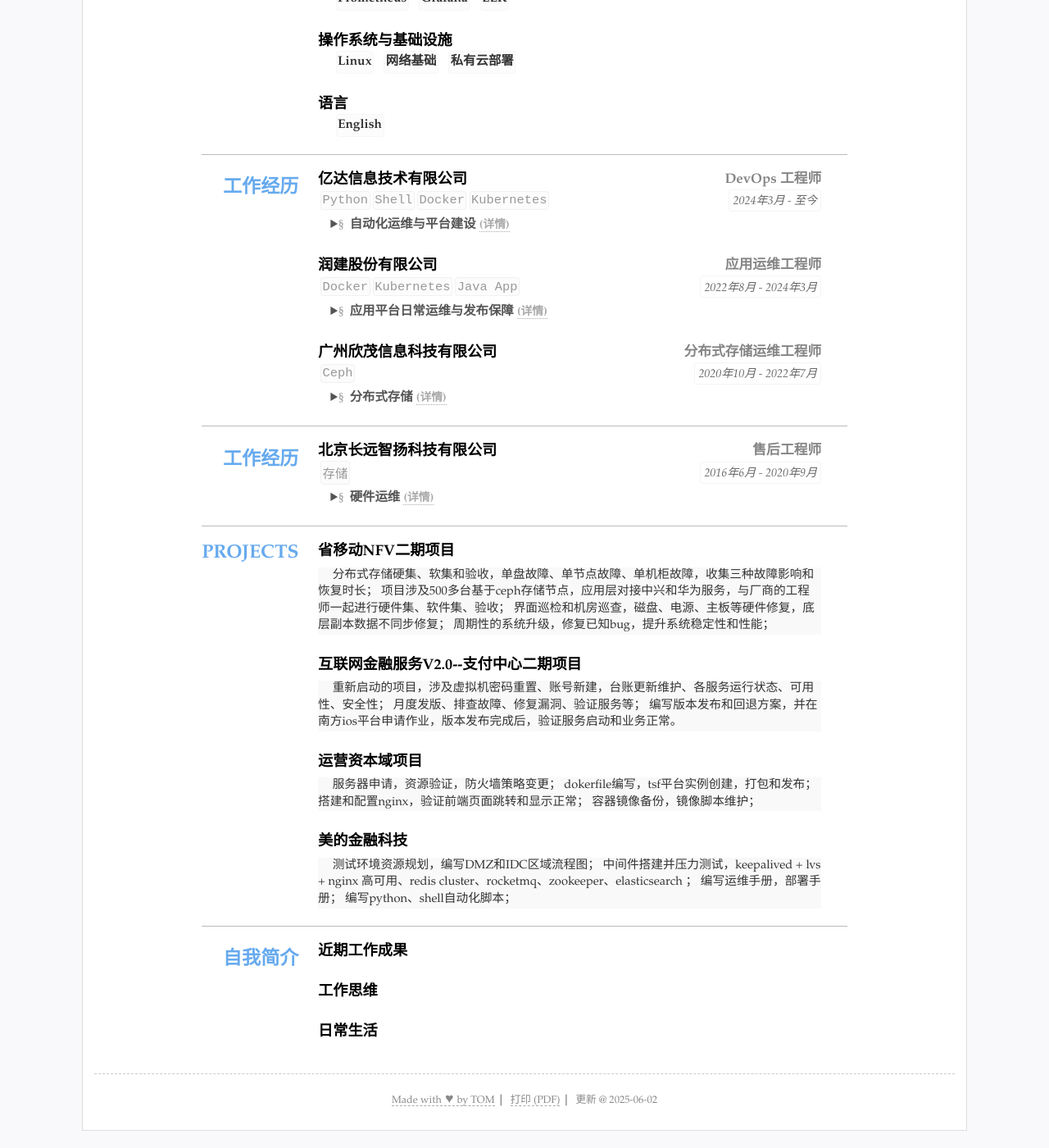
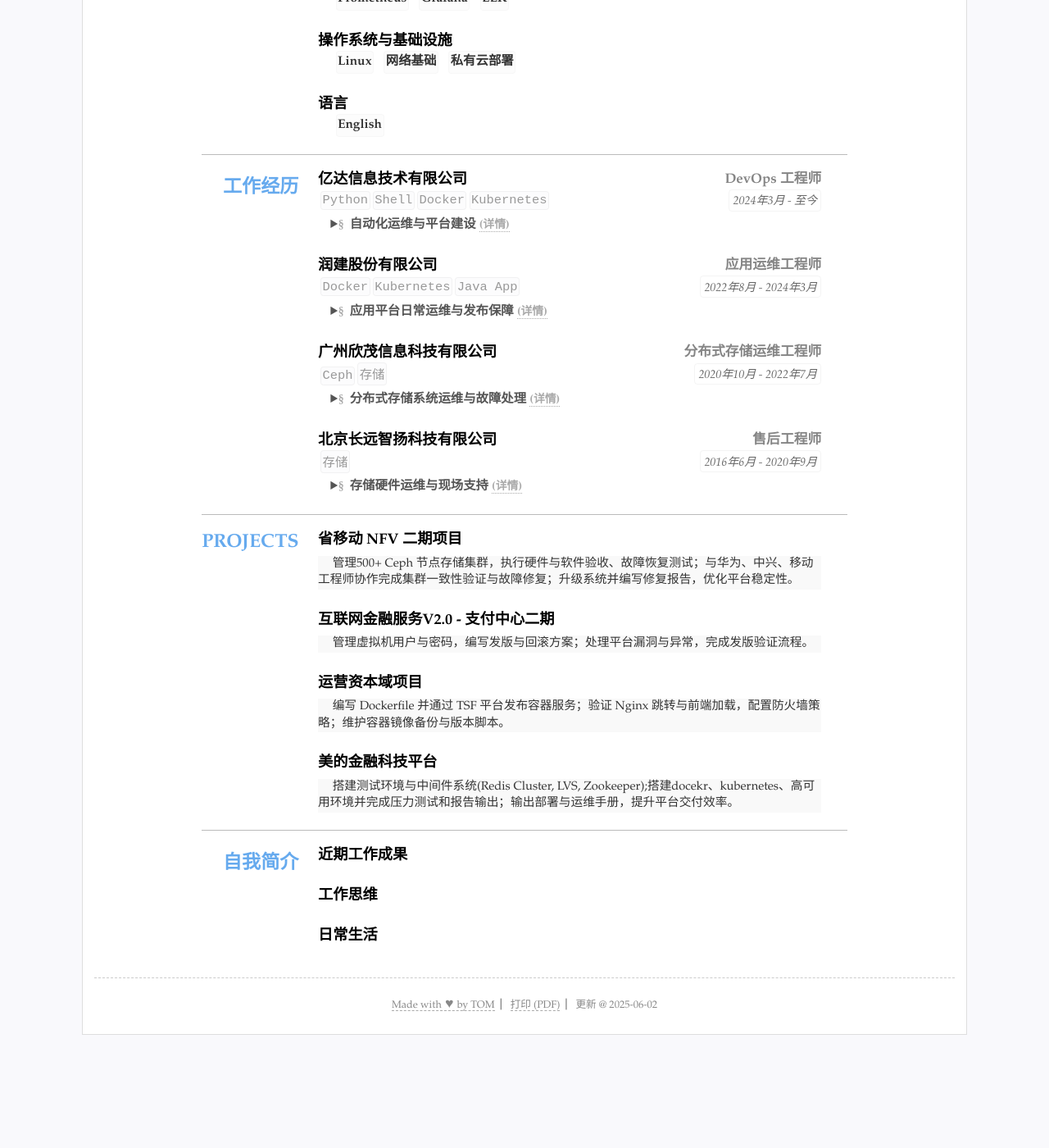
Before and after one commit to YogaTom/resume, a Jekyll site: the page built from index.html, in a window 1280 px wide and 1400 px high, scrolled down 682 px. Shown: the whole window at 82% size. Built offline with Jekyll 4.4.1, drawn with Linux system fonts in a browser that asks for light colours; after the commit the page ends 1965 px from its top, so only the background shows below that.

Commit message:
Update resume.yml

```diff
--- a/_data/resume.yml
+++ b/_data/resume.yml
@@ -81,59 +81,52 @@ main: #简历主要内容，
 
   - title: 广州欣茂信息科技有限公司
     sub: 分布式存储运维工程师
-    duration: "2020年10月 - 2022年7月"
-    tags:
-    - Ceph
-    summary: 分布式存储
-    detail: 负责广东移动5GC二期项目的浪潮ceph存储运维，日常维护、界面巡检和命令行界面巡检；
-            保障分布式存储系统的正常运行，更换坏的备件，加载升级补丁等；
-            参与与移动客户的会议沟通、方案编写和故障案例编写；
+    duration: 2020年10月 - 2022年7月
+    tags: [Ceph, 存储]
+    summary: 分布式存储系统运维与故障处理
+    detail:
+      - 负责广东移动5GC二期浪潮 Ceph 存储维护，管理 500+ 节点。
+      - 完成系统巡检、备件更换、补丁升级与数据同步修复。
+      - 编写案例文档与技术方案，协助与客户沟通推进交付。
 
-- type: experience
-  name: 工作经历
-  content:
   - title: 北京长远智扬科技有限公司
     sub: 售后工程师
-    duration: "2016年6月 - 2020年9月"
-    tags:
-    - 存储
-    summary: 硬件运维
-    detail: 日立存储的ISP公司，负责广东省内三大运行商（电信、移动、联通）、各大银行、证券等大中小企业的售后维护、微码升级等工作；
-            根据官网提供的手册（纯英文），在客户IDC现场分析和解决设备问题，如磁盘故障、控制器故障、电源故障等；
+    duration: 2016年6月 - 2020年9月
+    tags: [存储]
+    summary: 存储硬件运维与现场支持
+    detail:
+      - 广东电信、移动、银行等客户数据中心存储设备运维。
+      - 各类存储系统的微码升级。
+      - 常见故障包括磁盘、电源、控制器等各类硬件修复。
     # open: open
     #可以设置open默认展开
-
 
 
 - type: projects
   name: Projects
   content:
-  - title: 省移动NFV二期项目
-    duration:
-    detail: 分布式存储硬集、软集和验收，单盘故障、单节点故障、单机柜故障，收集三种故障影响和恢复时长；
-            项目涉及500多台基于ceph存储节点，应用层对接中兴和华为服务，与厂商的工程师一起进行硬件集、软件集、验收；
-            界面巡检和机房巡查，磁盘、电源、主板等硬件修复，底层副本数据不同步修复；
-            周期性的系统升级，修复已知bug，提升系统稳定性和性能；
+    - title: 省移动 NFV 二期项目
+      detail:
+        - 管理500+ Ceph 节点存储集群，执行硬件与软件验收、故障恢复测试；
+        - 与华为、中兴、移动工程师协作完成集群一致性验证与故障修复；
+        - 升级系统并编写修复报告，优化平台稳定性。
 
-  - title: 互联网金融服务V2.0--支付中心二期项目
-    duration:
-    detail: 重新启动的项目，涉及虚拟机密码重置、账号新建，台账更新维护、各服务运行状态、可用性、安全性；
-            月度发版、排查故障、修复漏洞、验证服务等；
-            编写版本发布和回退方案，并在南方ios平台申请作业，版本发布完成后，验证服务启动和业务正常。
+    - title: 互联网金融服务V2.0 - 支付中心二期
+      detail:
+        - 管理虚拟机用户与密码，编写发版与回滚方案；
+        - 处理平台漏洞与异常，完成发版验证流程。
 
-  - title: 运营资本域项目
-    duration:
-    detail: 服务器申请，资源验证，防火墙策略变更；
-            dokerfile编写，tsf平台实例创建，打包和发布；
-            搭建和配置nginx，验证前端页面跳转和显示正常；
-            容器镜像备份，镜像脚本维护；
+    - title: 运营资本域项目
+      detail:
+        - 编写 Dockerfile 并通过 TSF 平台发布容器服务；
+        - 验证 Nginx 跳转与前端加载，配置防火墙策略；
+        - 维护容器镜像备份与版本脚本。
 
-  - title: 美的金融科技
-    duration:
-    detail: 测试环境资源规划，编写DMZ和IDC区域流程图；
-            中间件搭建并压力测试，keepalived + lvs + nginx 高可用、redis cluster、rocketmq、zookeeper、elasticsearch ；
-            编写运维手册，部署手册；
-            编写python、shell自动化脚本；
+    - title: 美的金融科技平台
+      detail:
+        - 搭建测试环境与中间件系统(Redis Cluster, LVS, Zookeeper);
+        - 搭建docekr、kubernetes、高可用环境并完成压力测试和报告输出；
+        - 输出部署与运维手册，提升平台交付效率。
 
 
 #others 其他简略内容(列表)
@@ -143,20 +136,19 @@ main: #简历主要内容，
 
   - title: "近期工作成果"
     list:
-    - 优化应用日志转存脚本，自动处理变动的应用名，且自动识别未转存的历史遗留日志，防止丢失，
-    - 编写python脚本，自动收集指定目录里的信息，如logs文件，方便确认应用是否在输出日志
-    - python脚本自动化收集各系统节点的各环境版本，系统，中间件，jdk等，并输出为表格，按需升级
-    - shell脚本和prometheus互补，检测系统隐患，基础环境运行良好
-    - 提供容器镜像自动化清除脚本，保留最近三副本，既节省容量，又减少网络波动，仓库拉取镜像导致的失败
-    - 将安排的任务或者已有的任务自动化和优化，较少人为失误；也较少应用发版时间和开发同事的等待时间
-    - 协助开发进行容器、私有云等排错，减少跨部门之间沟通的时间成本
+      - 构建日志自动转存系统，自动识别未转存历史日志，防止日志丢失;
+      - 编写自动收集 logs 与中间件版本的 Python 工具，输出表格辅助升级评估;
+      - 搭建 Prometheus + Shell 自动检测系统，确保运行状态健康;
+      - 优化容器镜像清理逻辑，保留最新 3 个版本，降低容量压力;
+      - 推动任务自动化与流程标准化，减少人为失误和等待时间;
+      - 搭建新项目所需测试环境，如docker、kubernetes、redis集群和lvs等中间件，并进行压力测试和报告输出
 
   - title: "工作思维"
     list:
-    - 逻辑思维强，熟悉技能项里的基础原理，爱钻研
-    - 根据需求，阅读官网英文教程，并在测试环境中运用
-    - 接触多渠道提升自我，书籍、博客、论坛、视频，思维广泛
-    - 追求工作自动化、脚本化，并不断利用空闲时间优化工作效率
+      - 逻辑严谨，熟悉系统与中间件原理，善于深入底层分析。
+      - 英文阅读能力强，能快速理解官方文档并实施。
+      - 善用多种渠道（博客、论坛、书籍）快速学习提升。
+      - 重视自动化、脚本化运维体系建设，持续优化流程效率。
 
   - title: "日常生活"
     list: #单行列表
```
